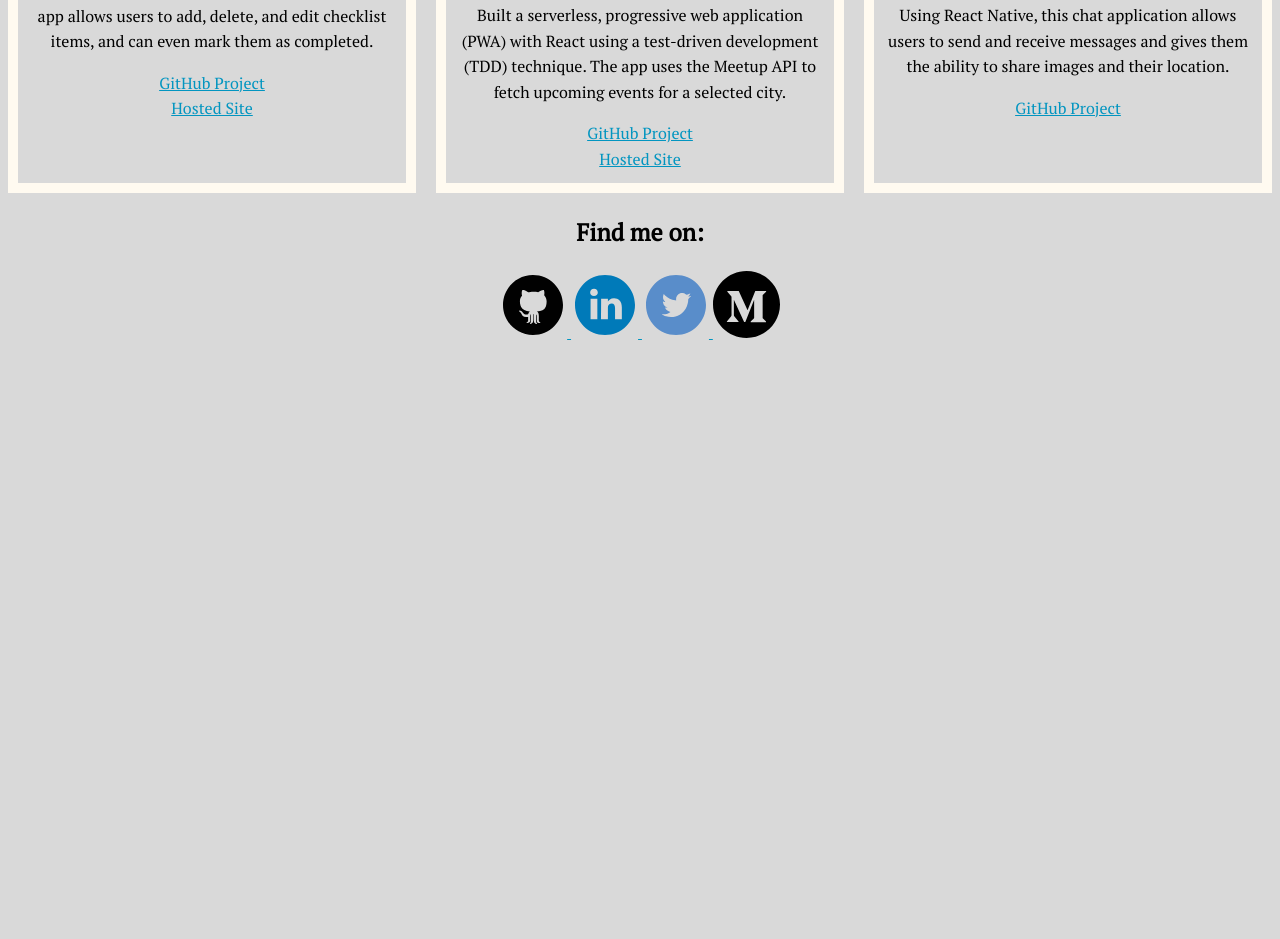
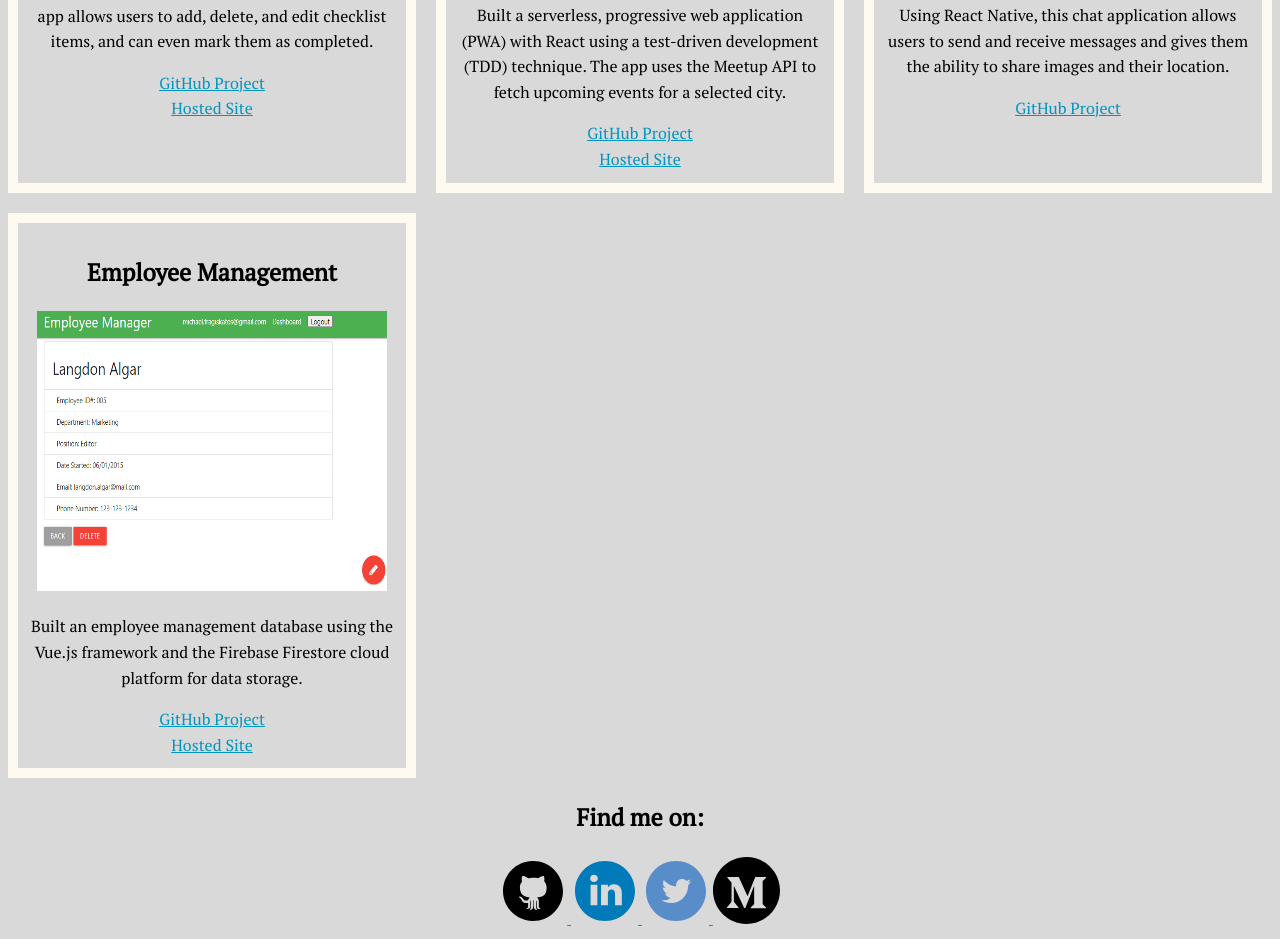
Before and after one commit to mfraggy25/portfolio-website, a plain HTML site: page work.html in a window 1280 px wide. Shown: the part 1295-2234 px from the top of the page. Before the commit the page ends 1648 px from the top, so only its background shows below. Drawn offline with Linux system fonts and the light colour scheme.

Commit message:
add new project, amend about me

```diff
--- a/work.html
+++ b/work.html
@@ -133,6 +133,21 @@
           </p>
           <a href="https://github.com/mfraggy25/mad-chatter">GitHub Project</a>
         </div>
+        <div class="grid__item">
+          <h2>Employee Management</h2>
+          <img src="img/Employee.PNG" width="350" height="280" />
+          <p>
+            Built an employee management database using the Vue.js framework and
+            the Firebase Firestore cloud platform for data storage.
+          </p>
+          <a href="https://github.com/mfraggy25/EmployeeManagement"
+            >GitHub Project</a
+          >
+          <br />
+          <a href="https://employeemanagement-app.herokuapp.com/"
+            >Hosted Site</a
+          >
+        </div>
       </div>
     </section>
 
```
Also changed, not shown: about.html (+4 -2 lines), index.html (+1 -1 lines), img/Employee.PNG (added), img/michael_f_small.jpg (added).
